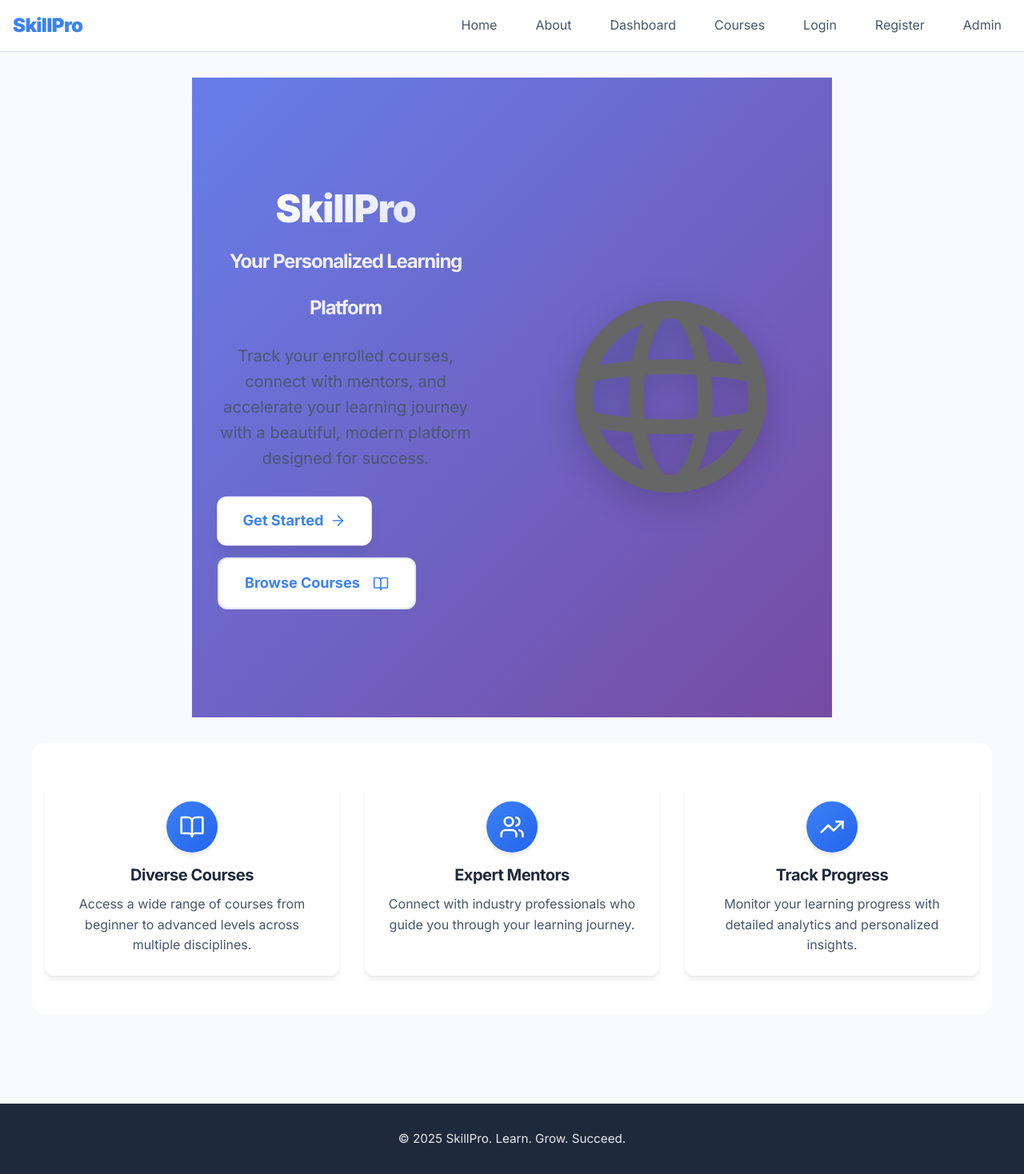
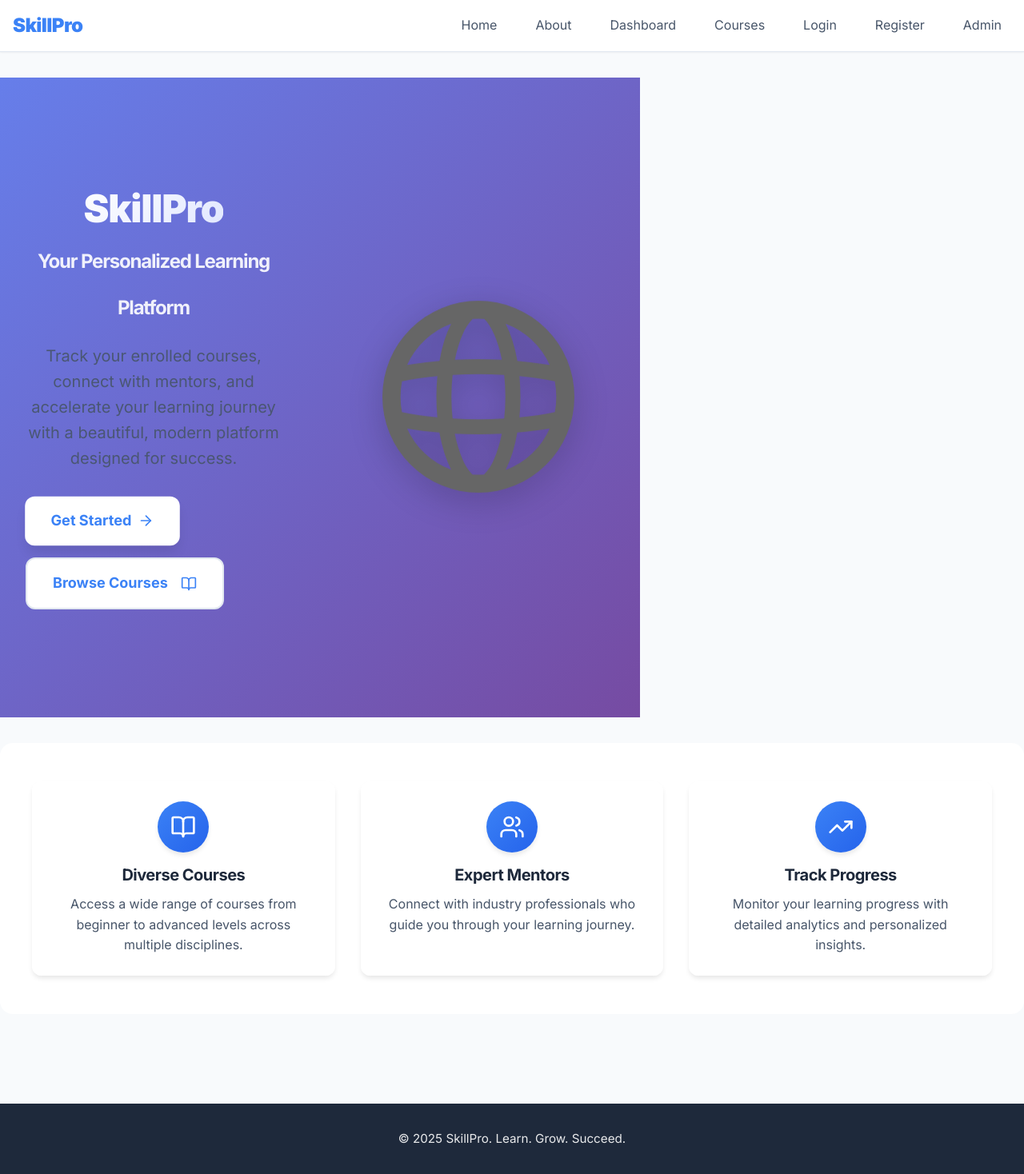
Before and after one commit to Larry-Master/SkillPro, a Next.js app in the folder skillpro/: page / in a window 1280 px wide. Shown: the whole page at 80% size. Built offline with nearby package versions, Linux system fonts and the light colour scheme.

Commit message:
Update layout.css

```diff
--- a/skillpro/styles/layout.css
+++ b/skillpro/styles/layout.css
@@ -137,7 +137,8 @@ main button:hover {
   color: var(--text-inverse);
   position: relative;
   overflow: hidden;
-  width: 100%;
+  width: 100vw;
+  margin-left: calc(-50vw + 50%);
   padding: var(--space-8);
   box-sizing: border-box;
 }
@@ -248,8 +249,7 @@ main button:hover {
     text-align: center;
     gap: var(--space-6);
     width: 100vw;
-    margin-left: -50vw;
-    left: 50%;
+    margin-left: calc(-50vw + 50%);
     padding: var(--space-6);
   }
 
@@ -275,8 +275,7 @@ main button:hover {
   .home-hero {
     min-height: 60vh;
     width: 100vw;
-    margin-left: -50vw;
-    left: 50%;
+    margin-left: calc(-50vw + 50%);
     padding: var(--space-6);
   }
 
@@ -746,7 +745,9 @@ main button:hover {
   padding: var(--space-12) var(--space-4);
   background: var(--bg-primary);
   border-radius: var(--radius-xl);
-  margin: var(--space-8) calc(-1 * var(--space-4));
+  margin: var(--space-8) 0;
+  width: 100vw;
+  margin-left: calc(-50vw + 50%);
 }
 
 .features-grid {
```
